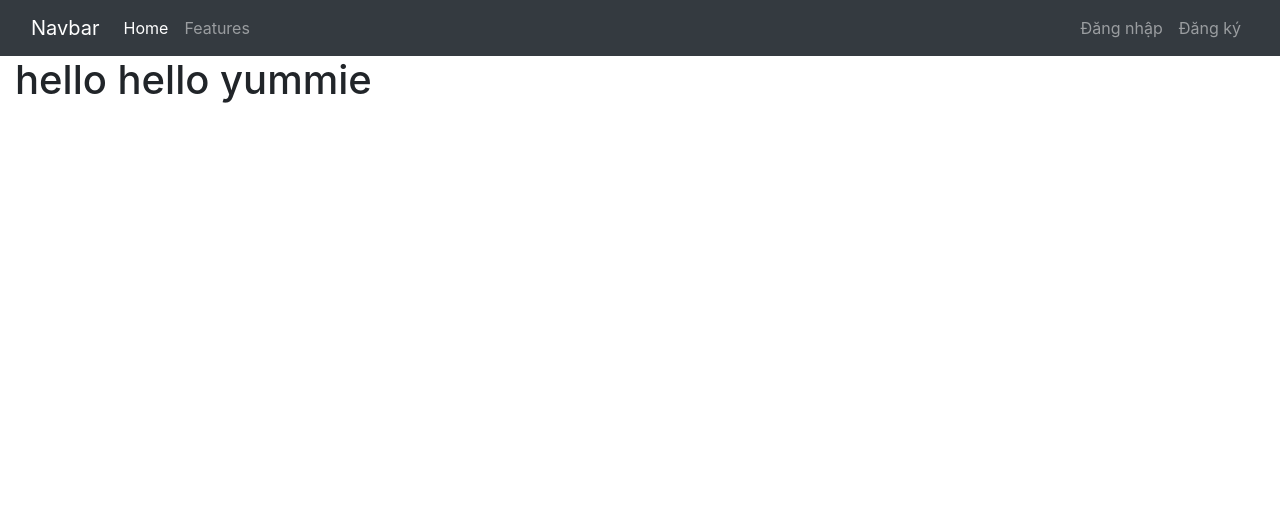
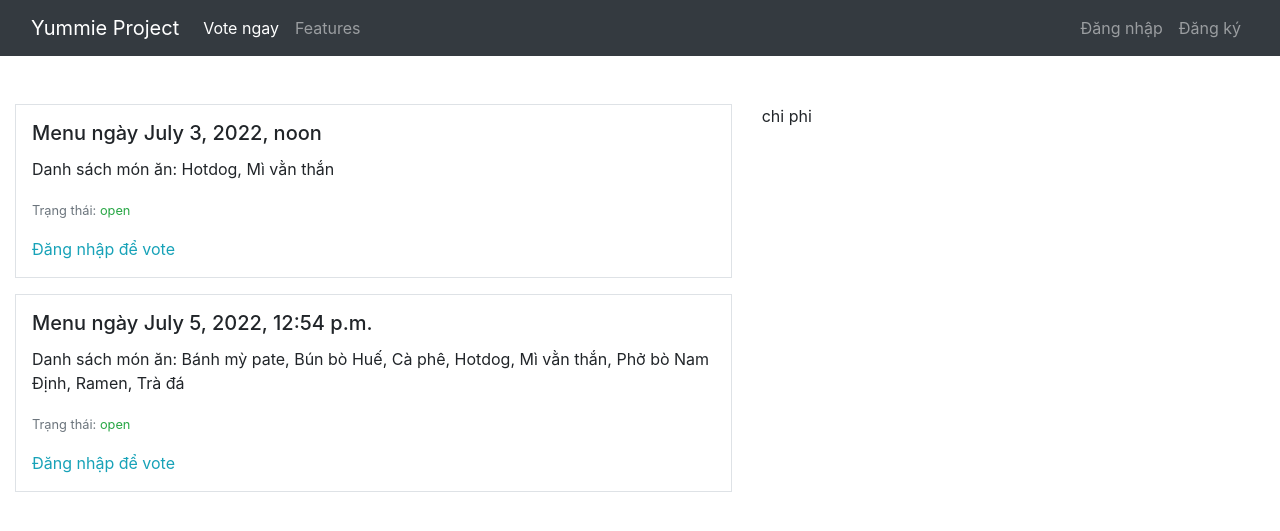
Before and after one commit to tomodachii/yummie, a Django app: page /poll/ in a window 1280 px wide. Shown: the top 531 px of the page. Run offline with Django 4.2, Linux system fonts and the light colour scheme; data comes from the database, SQL or seed files in the repository; some libraries are stand-ins or nearby versions.

Commit message:
bug auto check/uncheck all checkbox when submit

```diff
--- /dev/null
+++ b/poll/forms.py
@@ -0,0 +1,33 @@
+from django import forms
+from django.contrib.auth.forms import UserCreationForm
+from django.contrib.auth.models import User
+
+# Create your forms here.
+
+
+class NewUserForm(UserCreationForm):
+    email = forms.EmailField(required=True)
+
+    class Meta:
+        model = User
+        fields = ("username", "email", "password1", "password2")
+
+    def save(self, commit=True):
+        user = super(NewUserForm, self).save(commit=False)
+        user.email = self.cleaned_data['email']
+        if commit:
+            user.save()
+        return user
+
+
+class NewVoteForm(forms.Form):
+    vote = forms.CharField(
+        widget=forms.CheckboxInput(
+            attrs={
+                'class': 'form-check-input',
+                'onclick': 'this.form.submit();',
+                'name': 'hello'
+            }
+        ),
+        label=False,
+    )
--- a/poll/models.py
+++ b/poll/models.py
@@ -38,7 +38,10 @@ class Menu(models.Model):
 
     def display_dish(self):
         """Create a string for the Dish. This is required to display dish in Admin."""
-        return ', '.join(dish.name for dish in self.dish.all()[:5])
+        return ', '.join(dish.name for dish in self.dish.all())
+
+    def list_dish(self):
+        return self.dish.all()
 
     display_dish.short_description = 'dish list'
 
@@ -67,3 +70,12 @@ class Vote(models.Model):
     def __str__(self):
         """String for representing the Model object."""
         return f'{self.user_name} {self.dish_name} {self.created_at}'
+
+
+def get_user_name(self):
+    if self.first_name or self.last_name:
+        return self.first_name + " " + self.last_name
+    return self.username
+
+
+User.add_to_class("get_user_name", get_user_name)
--- a/poll/templates/base_generic.html
+++ b/poll/templates/base_generic.html
@@ -18,8 +18,8 @@
   </head>
   <body>
     {% include 'navbar.html' %}
-    <div class="col-sm-10">{% block content %}{% endblock %}</div>
-
+    <div class="container-fluid">{% block content %}{% endblock %}</div>
+  </body>
   <script
     src="https://code.jquery.com/jquery-3.2.1.slim.min.js"
     integrity="sha384-KJ3o2DKtIkvYIK3UENzmM7KCkRr/rE9/Qpg6aAZGJwFDMVNA/GpGFF93hXpG5KkN"
@@ -35,5 +35,4 @@
     integrity="sha384-JZR6Spejh4U02d8jOt6vLEHfe/JQGiRRSQQxSfFWpi1MquVdAyjUar5+76PVCmYl"
     crossorigin="anonymous"
   ></script>
-  </body>
 </html>
--- a/poll/templates/navbar.html
+++ b/poll/templates/navbar.html
@@ -1,6 +1,6 @@
 <nav class="navbar navbar-expand-lg navbar-dark bg-dark">
   <div class="container-fluid">
-    <a class="navbar-brand" href="#">Navbar</a>
+    <a class="navbar-brand" href="#">Yummie Project</a>
     <button
       class="navbar-toggler"
       type="button"
@@ -15,7 +15,7 @@
     <div class="collapse navbar-collapse" id="navbarNav">
       <ul class="navbar-nav mr-auto">
         <li class="nav-item active">
-          <a class="nav-link" href="#">Home</a>
+          <a class="nav-link" href="{% url 'poll' %}">Vote ngay</a>
         </li>
         <li class="nav-item">
           <a class="nav-link" href="#">Features</a>
@@ -23,17 +23,30 @@
       </ul>
       {% if user.is_authenticated %}
       <ul class="navbar-nav">
-        <li class="nav-item">
-          <a class="nav-link" href="#">{{user.get_username}}</a>
+        <li class="nav-item dropdown">
+          <a
+            class="nav-link dropdown-toggle"
+            href="#"
+            id="navbarDropdownMenuLink"
+            data-toggle="dropdown"
+            aria-haspopup="true"
+            aria-expanded="false"
+          >
+            {{user.get_username}}
+          </a>
+          <div class="dropdown-menu" aria-labelledby="navbarDropdownMenuLink">
+            <a class="dropdown-item" href="#">Profile</a>
+            <a class="dropdown-item" href="{% url 'logout' %}">Logout</a>
+          </div>
         </li>
       </ul>
       {% else %}
       <ul class="navbar-nav">
         <li class="nav-item">
-          <a class="nav-link" href="#">Đăng nhập</a>
+          <a class="nav-link" href="{% url 'login' %}">Đăng nhập</a>
         </li>
         <li class="nav-item">
-          <a class="nav-link" href="#">Đăng ký</a>
+          <a class="nav-link" href="{% url 'register' %}">Đăng ký</a>
         </li>
       </ul>
       {% endif %}
--- a/poll/templates/poll/poll.html
+++ b/poll/templates/poll/poll.html
@@ -1,4 +1,83 @@
 {% extends "base_generic.html" %} {% block content %}
-<h1>hello hello yummie</h1>
+<div class="row mt-5">
+  <div class="col-sm-7 col-lg-7">
 
-{% endblock %}
+    <div class="list-group">
+      {% for menu_instance in menu %}
+        <div class="list-item p-3 border mb-3">
+            <h5 class="card-title">Menu ngày {{menu_instance.due}}</h5>
+            <p class="card-text">
+              Danh sách món ăn: {{menu_instance.display_dish}}
+            </p>
+            <p class="card-text">
+              <small class="text-muted"
+                >Trạng thái: {% if menu_instance.status == 'o' %}<span
+                  class="text-success"
+                  >open</span
+                >{% else %}<span class="text-danger">closed</span>{% endif %}</small
+              >
+            </p>
+            {% if user.is_authenticated %}
+              <button type="button" class="btn btn-primary" data-toggle="modal" data-target="#exampleModal-{{menu_instance.id}}">
+                Launch demo modal
+              </button>
+            {% else %}
+              <a href="{% url 'login' %}" class="text-info">Đăng nhập để vote</a>
+            {% endif %}
+
+            <!-- Modal -->
+
+              <div class="modal fade" id="exampleModal-{{menu_instance.id}}" tabindex="-1" role="dialog" aria-labelledby="exampleModalLabel" aria-hidden="true">
+                <div class="modal-dialog" role="document">
+                  <div class="modal-content">
+                    <div class="modal-header">
+                      <h5 class="modal-title" id="exampleModalLabel">Hết hạn: {{menu_instance.due}}</h5>
+                      <button type="button" class="close" data-dismiss="modal" aria-label="Close">
+                        <span aria-hidden="true">&times;</span>
+                      </button>
+                    </div>
+                    <div class="modal-body">
+                      <div class="row">
+                      {% for dish_instance in menu_instance.list_dish %}
+                        <div class="col-sm-6 my-2">
+                          <div class="card">
+                            <div class="card-body">
+                              <h5 class="card-title">{{dish_instance.name}}</h5>
+                              <p class="card-text">{{dish_instance.price}}</p>
+                              <form action="" method="post">
+                                <input type="hidden" name="menu_id" value="{{menu_instance.id}}" />
+                                <input type="hidden" name="dish_name" value="{{dish_instance.name}}" />
+                                <input type="hidden" name="cost" value="{{dish_instance.price}}" />
+                                {% csrf_token %}
+                                <div class="form-check">
+                                  <table>
+                                    {{form}}
+                                  </table>
+                                  {% comment %} <input class="form-check-input" type="checkbox" onclick="this.form.submit();"/> {% endcomment %}
+                                  <label class="form-check-label">
+                                    Vote
+                                  </label>
+                                </div>
+                              </form>
+                            </div>
+                          </div>
+                        </div>
+                      {% endfor %}
+                      </div>
+                    </div>
+                    <div class="modal-footer">
+                      <button type="button" class="btn btn-secondary" data-dismiss="modal">Close</button>
+                      <input class="btn btn-primary" type="submit" value="Submit">
+                    </div>
+                  </div>
+                </div>
+              </div>
+            </form>
+        </div>
+      {% endfor %}
+    </div>
+  </div>
+  <div class="col-sm-5 col-lg-5">chi phi</div>
+</div>
+  {% endblock %}
+</div>
--- a/poll/templates/registration/password_reset_form.html
+++ b/poll/templates/registration/password_reset_form.html
@@ -1,7 +1,6 @@
 {% extends "base_generic.html" %} {% block content %}
 <form action="" method="post">
-  {% csrf_token %} {% if form.email.errors %} {{ form.email.errors }} {% endif
-  %}
+  {% csrf_token %} {% if form.email.errors %} {{ form.email.errors }} {% endif%}
   <p>{{ form.email }}</p>
   <input type="submit" class="btn btn-default btn-lg" value="Reset password" />
 </form>
--- a/poll/urls.py
+++ b/poll/urls.py
@@ -3,5 +3,6 @@ from django.urls import include, path
 from . import views
 
 urlpatterns = [
-    path('', views.vote_view, name='index'),
+    path('poll/', views.get_vote_view, name='poll'),
+    path('accounts/register', views.register_request, name="register")
 ]
--- a/poll/views.py
+++ b/poll/views.py
@@ -1,6 +1,12 @@
 from django.http import HttpResponse
-from django.shortcuts import render
-from .models import User, Vote
+from django.shortcuts import render, redirect
+from .models import Dish, Menu, Vote
+from django.contrib.auth.models import User
+from .forms import NewUserForm, NewVoteForm
+from django.contrib.auth import login
+from django.contrib import messages
+from django.contrib.auth.decorators import login_required
+from django.forms import formset_factory
 
 # Create your views here.
 # def store_vote(request):
@@ -11,7 +17,53 @@ def index(request):
     context = {'hello': 'hello'}
     return render(request, 'index.html', context=context)
 
+# @login_required
 
-def vote_view(request):
-    context = {'hello': 'hello'}
-    return render(request, 'poll/poll.html', context=context)
+
+def get_vote_view(request):
+    menu = Menu.objects.all()
+    message = ''
+    # NewVoteFormSet = formset_factory(NewVoteForm)
+    try:
+        if request.method == 'POST':
+            form = NewVoteForm(request.POST)
+            # formset = NewVoteFormSet(request.POST)
+
+            # print(request.POST)
+            if form.is_valid():
+                # vote = Vote.objects.create(
+                #     user_id=request.POST.get('user')
+                # )
+                # print(request.POST.get('user'))
+                pass
+            else:
+                messages.warning(request, 'Please correct the error below.')
+        else:
+            form = NewVoteForm()
+        # temp = request.POST
+        return render(request, 'poll/poll.html', context={
+            "form": form,
+            "menu": menu,
+            "message": message
+        })
+
+    except Exception as e:
+        print(e)
+
+
+def make_vote(request):
+    pass
+
+
+def register_request(request):
+    if request.method == "POST":
+        form = NewUserForm(request.POST)
+        if form.is_valid():
+            user = form.save()
+            login(request, user)
+            messages.success(request, "Registration successful.")
+            return redirect("main:homepage")
+        messages.error(
+            request, "Unsuccessful registration. Invalid information.")
+    form = NewUserForm()
+    return render(request=request, template_name="registration/register.html", context={"register_form": form})
--- a/yummie/settings.py
+++ b/yummie/settings.py
@@ -31,13 +31,14 @@ ALLOWED_HOSTS = []
 # Application definition
 
 INSTALLED_APPS = [
+    'poll.apps.PollConfig',
     'django.contrib.admin',
     'django.contrib.auth',
     'django.contrib.contenttypes',
     'django.contrib.sessions',
     'django.contrib.messages',
     'django.contrib.staticfiles',
-    'poll.apps.PollConfig'
+    'crispy_forms',
 ]
 
 MIDDLEWARE = [
@@ -69,7 +70,6 @@ TEMPLATES = [
 ]
 
 WSGI_APPLICATION = 'yummie.wsgi.application'
-
 
 # Database
 # https://docs.djangoproject.com/en/4.0/ref/settings/#databases
--- a/yummie/urls.py
+++ b/yummie/urls.py
@@ -25,7 +25,7 @@ from django.conf.urls.static import static
 
 urlpatterns = [
     path('admin/', admin.site.urls),
-    path('poll/', include('poll.urls')),
+    path('', include('poll.urls')),
     path('', RedirectView.as_view(url='poll/', permanent=True)),
 ] + static(settings.STATIC_URL, document_root=settings.STATIC_ROOT)
 
```
Also changed, not shown: poll/templates/registration/register.html (added, +18 -0 lines), db.sqlite3, poll/migrations/0005_alter_vote_dish_name.py (added). Lines whose indentation alone changed are shown as unchanged.
